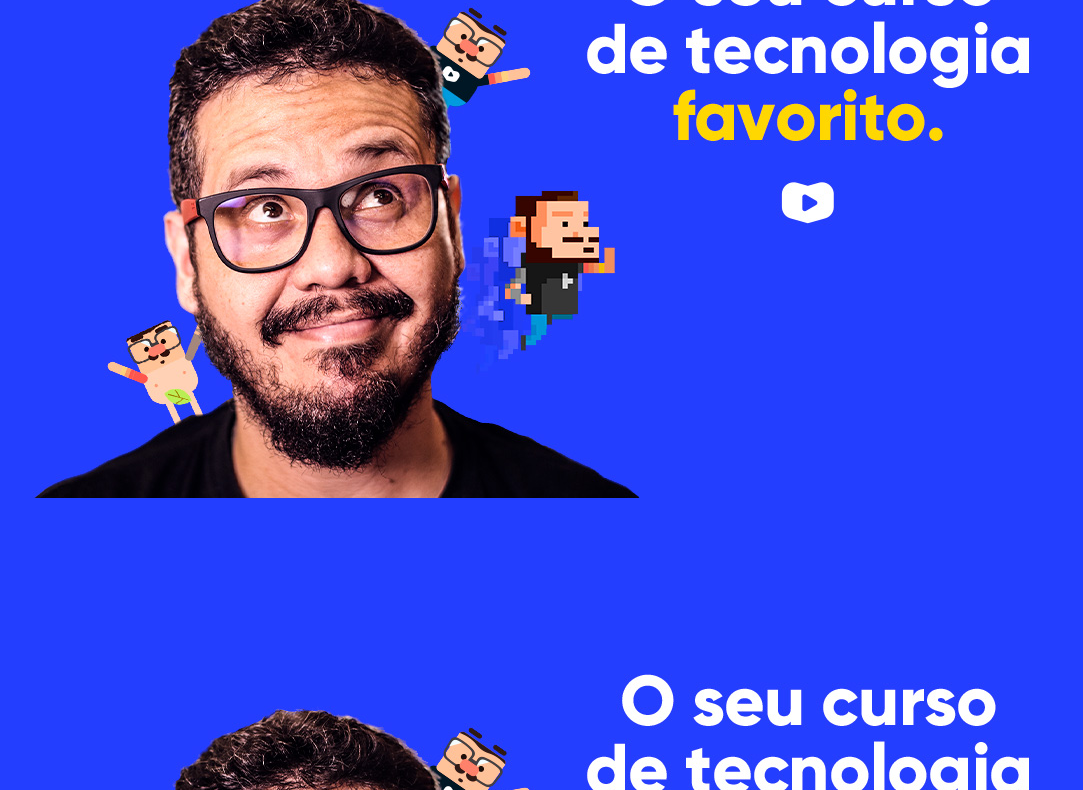
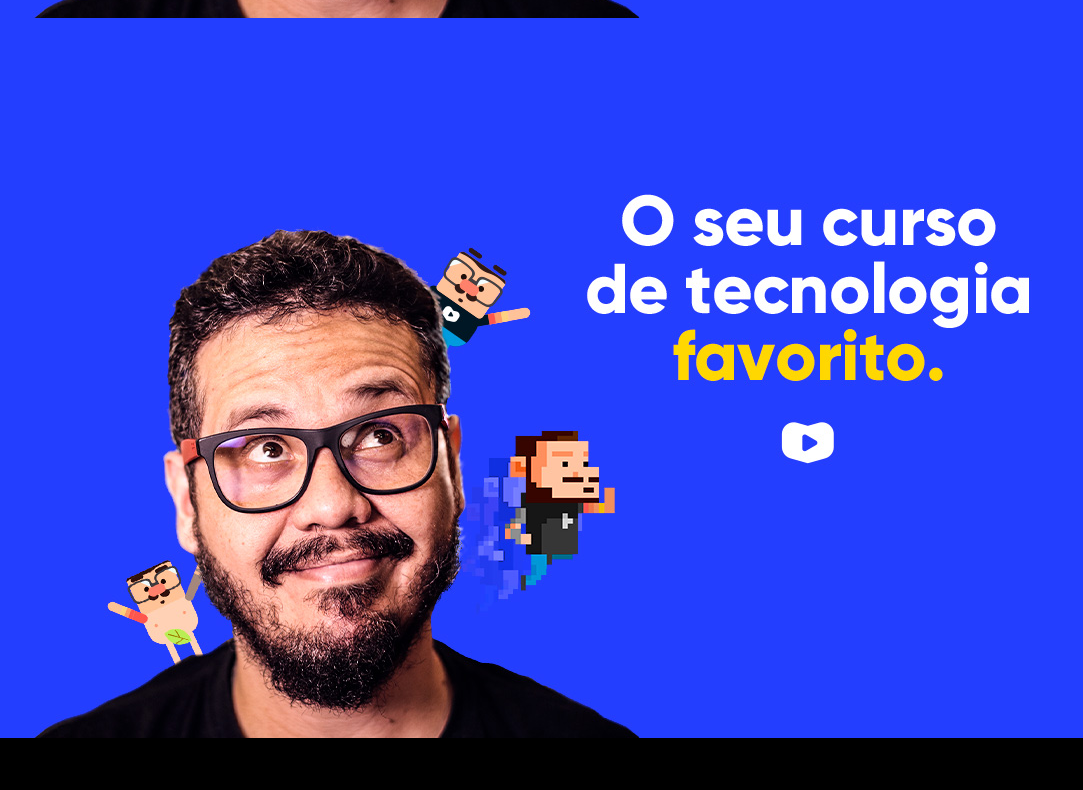
Before and after one commit to Rommendes/Orientacao-da-tela, a plain HTML site: page index.html in a window 1280 px wide. Shown: the part 62-852 px from the top of the page, without its empty margins (0-1083 px from the left). After the commit the page ends 800 px from the top, so only its background shows below. Drawn offline with Linux system fonts and the light colour scheme.

Commit message:
AGORA TA OK

```diff
--- a/estilos/style.css
+++ b/estilos/style.css
@@ -7,10 +7,10 @@
 }
 html, body{
     width: 100vw;
-    height: 100vw;
+    height: 100vh;
     background-color: black;
     background-size: contain;
-    background-repeat: no repeat
+    background-repeat: no repeat;
 }
 h1{
     color: azure;
```
